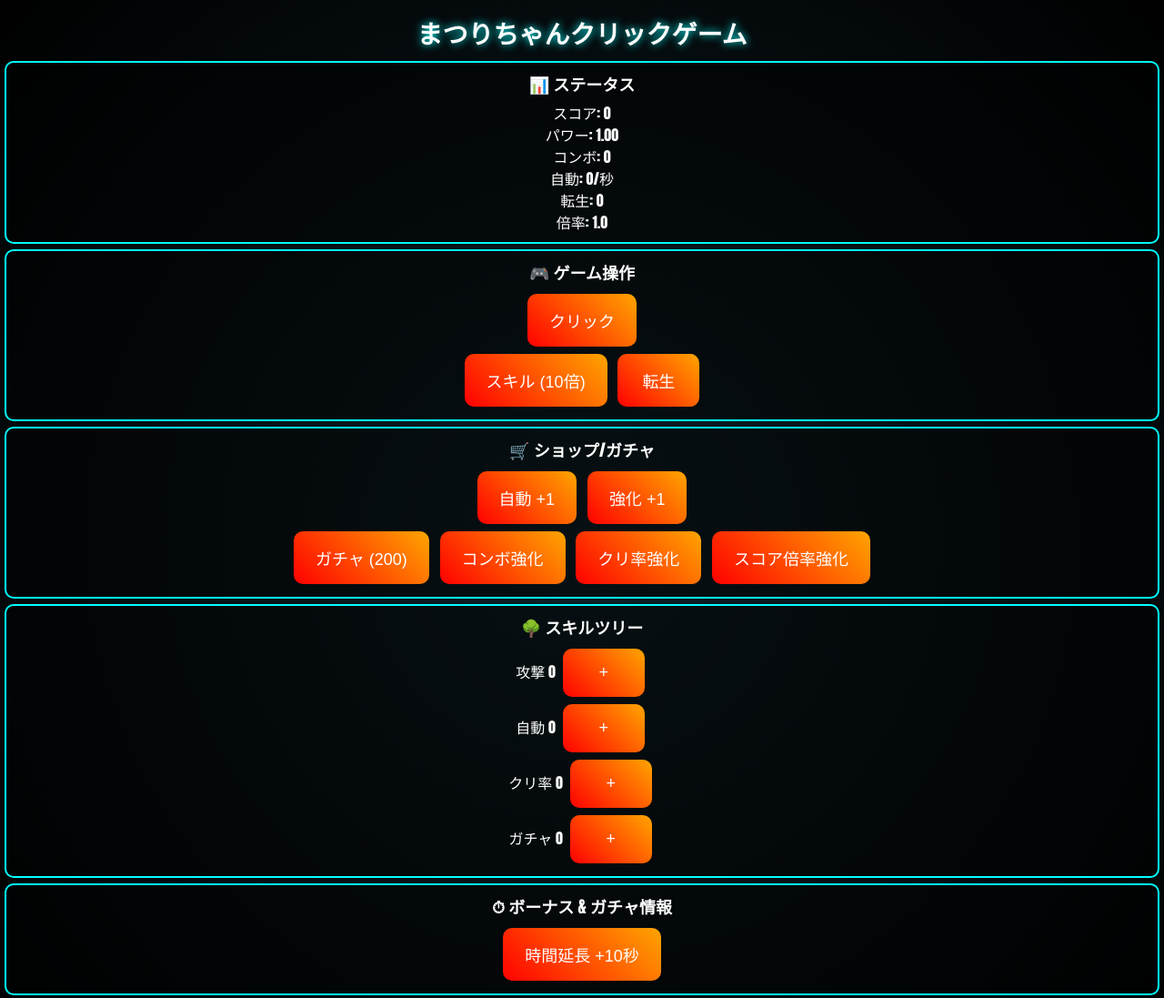
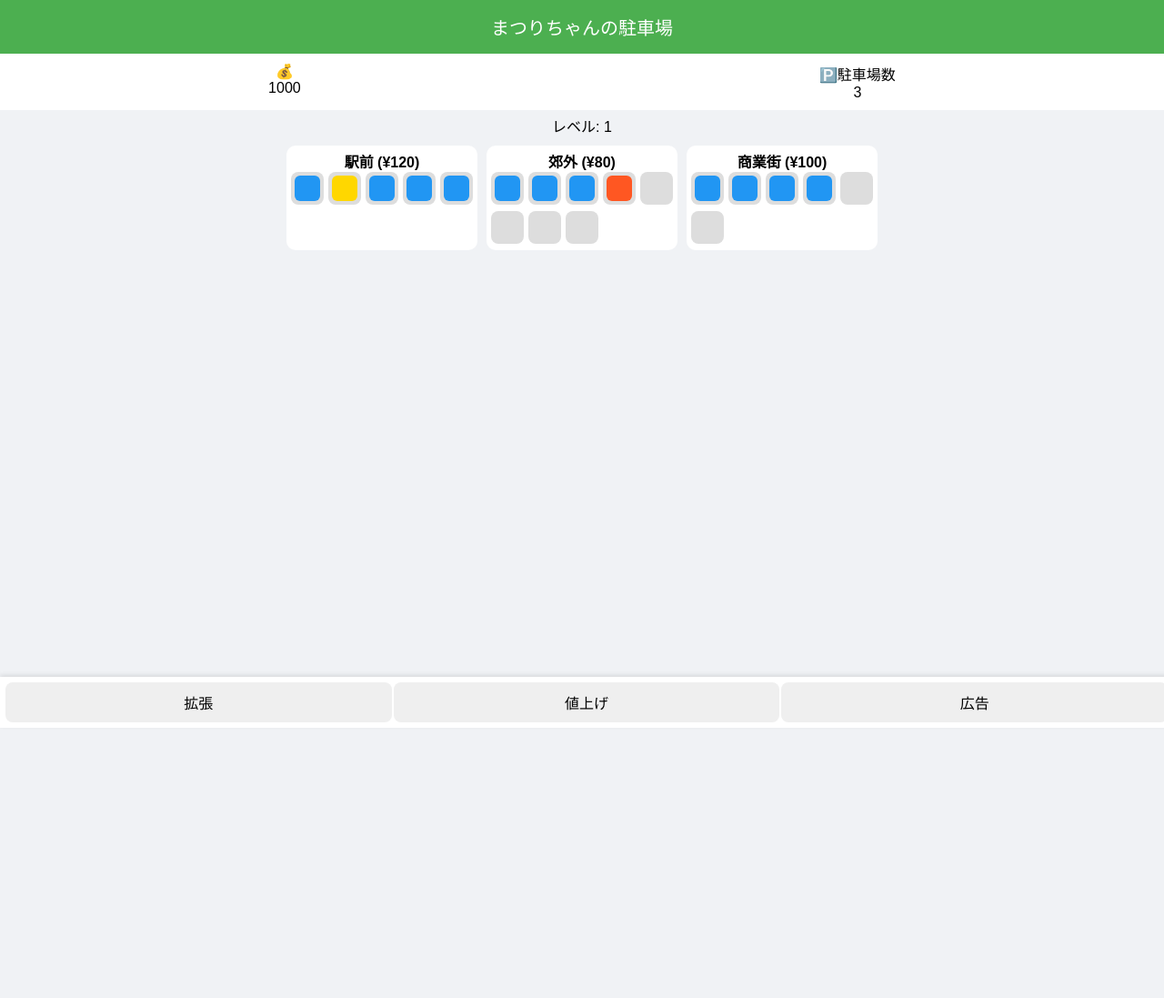
Before and after one commit to gatiimu/-, a plain HTML site: page index.html in a window 1280 px wide. Shown: the top 1097 px of the page at 91% size. After the commit the page ends 800 px from the top, so only its background shows below. Drawn offline with Linux system fonts and the light colour scheme.

Commit message:
Update title and restructure HTML layout

```diff
--- a/index.html
+++ b/index.html
@@ -2,261 +2,229 @@
 <html lang="ja">
 <head>
 <meta charset="UTF-8">
-<title>神クリックゲーム v3 アップグレード版</title>
 <meta name="viewport" content="width=device-width, initial-scale=1.0">
+<title>まつりちゃんの駐車場</title>
 <style>
-html { touch-action: manipulation; font-size:16px; }
-body { text-align:center; font-family:Impact,sans-serif; background:radial-gradient(circle,#0f2027,#000); color:white; margin:0; padding:5px;}
-h1{ font-size:28px; text-shadow:0 0 10px cyan; margin:10px 0;}
-button { padding:16px 24px; margin:4px; font-size:18px; border:none; border-radius:10px; background:linear-gradient(45deg, red, orange); color:white; min-width:90px; }
-.effect { position:absolute; animation: float 0.8s forwards; font-weight:bold; }
-@keyframes float { to { transform: translateY(-80px); opacity:0;} }
-.menu-section { border:2px solid cyan; border-radius:10px; padding:10px; margin:6px 0; background: rgba(0,0,0,0.5);}
-.menu-section h2 { margin:0 0 6px 0; cursor:pointer; user-select:none; font-size:18px; }
-.menu-content.hidden { display:none; }
-#volumeSlider { width:80%; }
-@media(max-width:480px){ button{font-size:16px; padding:12px 18px;} }
+body { margin:0; font-family:sans-serif; background:#f0f2f5; }
+.header { background:#4CAF50; color:white; padding:15px; font-size:20px; text-align:center; }
+.stats { display:flex; justify-content:space-around; padding:10px; background:white; }
+.stat { text-align:center; }
+#parksContainer { display:flex; flex-wrap:wrap; justify-content:center; }
+.parkBox { background:white; border-radius:10px; margin:5px; padding:5px; width:200px; }
+.parkTitle { text-align:center; font-weight:bold; }
+#level { text-align:center; margin:5px; }
+#adNotice { text-align:center; color:#ff5722; font-weight:bold; }
+#parking { display:grid; grid-template-columns: repeat(5,1fr); gap:5px; }
+.slot { background:#ddd; aspect-ratio:1; border-radius:8px; position:relative; overflow:hidden; margin-bottom:2px; }
+.car { position:absolute; width:80%; height:80%; border-radius:6px; top:10%; left:10%; transition:top 1s ease, left 1s ease; }
+.controls { position:fixed; bottom:0; width:100%; display:flex; background:white; padding:5px; box-shadow:0 -2px 5px rgba(0,0,0,0.1);}
+button { flex:1; margin:1px; padding:10px; font-size:16px; border:none; border-radius:8px; }
+.pop { position:absolute; color:white; font-weight:bold; pointer-events:none; animation:pop 1s ease forwards; }
+@keyframes pop { 0% {opacity:1; transform:translateY(0);} 100% {opacity:0; transform:translateY(-50px);} }
 </style>
 </head>
 <body>
 
-<h1>まつりちゃんクリックゲーム</h1>
+<div class="header">まつりちゃんの駐車場</div>
 
-<div class="menu-section">
-<h2 onclick="toggleMenu(this)">📊 ステータス</h2>
-<div class="menu-content" id="statusMenu">
-スコア: <span id="score">0</span><br>
-パワー: <span id="power">1</span><br>
-コンボ: <span id="combo">0</span><br>
-自動: <span id="auto">0</span>/秒<br>
-転生: <span id="rebirth">0</span><br>
-倍率: <span id="multi">1</span><br>
-</div>
+<div class="stats">
+  <div class="stat">💰<br><span id="money">0</span></div>
+  <div class="stat">🅿️駐車場数<br><span id="parkCount">0</span></div>
 </div>
 
-<div class="menu-section">
-<h2 onclick="toggleMenu(this)">🎮 ゲーム操作</h2>
-<div class="menu-content" id="gameMenu">
-<button id="clickBtn">クリック</button><br>
-<button onclick="skill()">スキル (10倍)</button>
-<button onclick="rebirthAction()">転生</button>
-</div>
+<div id="level">レベル: <span id="levelNum">1</span></div>
+<div id="adNotice"></div>
+
+<div id="parksContainer"></div>
+
+<div class="controls">
+  <button onclick="expandAll()">拡張</button>
+  <button onclick="priceUpAll()">値上げ</button>
+  <button onclick="advertiseAll()">広告</button>
 </div>
 
-<div class="menu-section">
-<h2 onclick="toggleMenu(this)">🛒 ショップ/ガチャ</h2>
-<div class="menu-content" id="shopMenu">
-<button onclick="buyAuto(1)">自動 +1</button>
-<button onclick="buyPower(1)">強化 +1</button><br>
-<button onclick="gacha()">ガチャ (200)</button>
-<button onclick="buyEnhancement('combo',1)">コンボ強化</button>
-<button onclick="buyEnhancement('crit',1)">クリ率強化</button>
-<button onclick="buyEnhancement('multi',1)">スコア倍率強化</button>
-</div>
-</div>
+<script>
+// ====== データ ======
+let money = 1000;
+let adBoost = 0;
+let totalEarned = 0;
+let level = 1;
 
-<div class="menu-section">
-<h2 onclick="toggleMenu(this)">🌳 スキルツリー</h2>
-<div class="menu-content" id="skillMenu">
-攻撃 <span id="s_click">0</span> <button onclick="buySkill('click')">+</button><br>
-自動 <span id="s_auto">0</span> <button onclick="buySkill('auto')">+</button><br>
-クリ率 <span id="s_crit">0</span> <button onclick="buySkill('crit')">+</button><br>
-ガチャ <span id="s_gacha">0</span> <button onclick="buySkill('gacha')">+</button><br>
-</div>
-</div>
+// 複数駐車場
+let parks = [
+  { name:"駅前", slots:5, price:120, cars:[], demandBase:1.0 },
+  { name:"郊外", slots:8, price:80, cars:[], demandBase:0.6 },
+  { name:"商業街", slots:6, price:100, cars:[], demandBase:0.8 }
+];
 
-<div class="menu-section">
-<h2 onclick="toggleMenu(this)">⏱ ボーナス & ガチャ情報</h2>
-<div class="menu-content" id="bonusMenu">
-<button onclick="buyTimeExtension()">時間延長 +10秒</button>
-</div>
-</div>
+// 実績
+let achievements = [
+  { id:"money1", text:"1万円達成", done:false, check:()=> totalEarned>=10000 },
+  { id:"vip1", text:"VIP車入庫", done:false, check:()=> parks.some(p=>p.cars.some(c=>c.type==="VIP")) },
+  { id:"slots20", text:"合計スロット20台", done:false, check:()=> parks.reduce((a,b)=>a+b.slots,0)>=20 }
+];
 
-<div class="menu-section">
-<h2 onclick="toggleMenu(this)">🔊 音量設定</h2>
-<div class="menu-content" id="volumeMenu">
-<input type="range" min="0" max="1" step="0.01" id="volumeSlider" value="0.5">
-<span id="volumeValue">50%</span>
-</div>
-</div>
-
-<div id="msg" style="margin:6px;"></div>
-
-<audio id="audioClick" src="https://arspark.jp/material/wp-content/uploads/2023/08/arsnd_00236_buttonon.mp3"></audio>
-<audio id="audioCrit" src="https://orangefreesounds.com/wp-content/uploads/2024/01/Critical-hit-sound-effect.mp3"></audio>
-<audio id="audioGacha" src="https://arspark.jp/material/wp-content/uploads/2023/08/arsnd_00246_rareitem.mp3"></audio>
-<audio id="audioSkill" src="https://arspark.jp/material/wp-content/uploads/2023/04/arsnd_00029_levelups.mp3"></audio>
-<audio id="audioLevelUp" src="https://orangefreesounds.com/wp-content/uploads/2024/12/Game-level-up-sound-effect.mp3"></audio>
-<audio id="audioRebirth" src="https://arspark.jp/material/wp-content/uploads/2023/04/arsnd_00003_coinmari.mp3"></audio>
-
-<script>
-// --- メニュー開閉 ---
-function toggleMenu(header){ header.nextElementSibling.classList.toggle("hidden"); }
-
-// --- ゲーム初期値 ---
-let score=0, time=10, combo=0;
-let power=parseFloat(localStorage.getItem("p"))||1;
-let auto=parseFloat(localStorage.getItem("a"))||0;
-let high=parseInt(localStorage.getItem("h"))||0;
-let rebirth=parseInt(localStorage.getItem("r"))||0;
-let skillActive=false;
-let skills=JSON.parse(localStorage.getItem("skills"))||{click:0,auto:0,crit:0,gacha:0};
-let multiBonus=parseFloat(localStorage.getItem("multiBonus"))||1;
-
-// 購入回数管理（価格上昇用）
-let buyCount = JSON.parse(localStorage.getItem("buyCount")) || {combo:0,crit:0,multi:0,power:0,auto:0,skill:{click:0,auto:0,crit:0,gacha:0}};
-
-const el=id=>document.getElementById(id);
-let lastSound=0;
-function playSound(id){const now=Date.now();if(now-lastSound<50)return;el(id).currentTime=0;el(id).play();lastSound=now;}
-function updateUI(){
-  el("score").textContent=Math.floor(score);
-  el("power").textContent=power.toFixed(2);
-  el("combo").textContent=combo;
-  el("auto").textContent=auto;
-  el("multi").textContent=multiBonus.toFixed(1);
-  el("s_click").textContent=skills.click;
-  el("s_auto").textContent=skills.auto;
-  el("s_crit").textContent=skills.crit;
-  el("s_gacha").textContent=skills.gacha;
+// ====== 車生成 ======
+function createCar(){
+  const types = [
+    { type:"普通", rate:1, color:"#2196F3", stay:Math.random()*10+5 },
+    { type:"高級", rate:3, color:"#FFD700", stay:Math.random()*15+5 },
+    { type:"スポーツ", rate:5, color:"#FF5722", stay:Math.random()*20+5 },
+    { type:"VIP", rate:10, color:"#9C27B0", stay:Math.random()*25+10 }
+  ];
+  let r = Math.random();
+  let t;
+  if(r<0.03) t=types[3];
+  else if(r<0.1) t=types[2];
+  else if(r<0.2) t=types[1];
+  else t=types[0];
+  return { type:t.type, rate:t.rate, color:t.color, stay:t.stay };
 }
 
-// --- クリックアクション ---
-function clickAction(x=200,y=300){
-  playSound("audioClick");
-  let multi = 1 + Math.log2(combo+1);
-  let critChance = 0.1 + skills.crit*0.02;
-  let crit = Math.random() < critChance;
-  if(crit) playSound("audioCrit");
-  let gain = power * multi * (1 + rebirth*0.2) * (1 + skills.click*0.2) * multiBonus;
-  if(skillActive) gain *= 10;
-  score += gain; combo += skills.click;
-  clearTimeout(window.comboReset);
-  window.comboReset=setTimeout(()=>combo=0,1000);
-  updateUI();
-  show("+"+gain.toFixed(1), x, y, crit);
-  if(score>high && score-high>10) playSound("audioLevelUp");
+// ====== 需要計算 ======
+function getDemand(park){
+  let d = park.demandBase - (park.price/400);
+  d += adBoost;
+  d += (Math.random()-0.5)*0.2;
+  d *= 1+(level-1)*0.1;
+  return Math.max(0.05, Math.min(1,d));
 }
 
-// --- スキル発動 ---
-function skill(){ if(skillActive) return; skillActive=true; el("msg").textContent="🔥10倍中！"; playSound("audioSkill"); setTimeout(()=>{skillActive=false;el("msg").textContent="";},5000); }
-
-// --- 転生 ---
-function rebirthAction(){
-  let rp = Math.floor(Math.sqrt(score/1000));
-  if(rp<=0){ alert("スコア不足"); return; }
-  if(!confirm("転生して "+rp+" ポイント獲得？")) return;
-  rebirth += rp; score=0; power=1; auto=0; combo=0;
-  localStorage.setItem("r",rebirth);
-  localStorage.setItem("p",power);
-  localStorage.setItem("a",auto);
-  updateUI();
-  playSound("audioRebirth");
+// ====== 更新 ======
+function update(){
+  document.getElementById("money").textContent=Math.floor(money);
+  document.getElementById("levelNum").textContent=level;
+  document.getElementById("adNotice").textContent=adBoost>0?"📢 広告中!":"";
+  document.getElementById("parkCount").textContent=parks.length;
+  renderParks();
+  checkAchievements();
 }
 
-// --- スキル購入（RP使用） ---
-function buySkill(type){
-  let cost = Math.floor(1 * Math.pow(1.5, buyCount.skill[type])); // RP消費上昇
-  if(rebirth < cost){ alert("RP不足"); return; }
-  rebirth -= cost;
-  skills[type]++;
-  buyCount.skill[type]++;
-  localStorage.setItem("skills", JSON.stringify(skills));
-  localStorage.setItem("r", rebirth);
-  localStorage.setItem("buyCount", JSON.stringify(buyCount));
-  updateUI();
+// ====== 駐車場描画 ======
+function renderParks(){
+  const container=document.getElementById("parksContainer");
+  container.innerHTML="";
+  parks.forEach((park,i)=>{
+    const box=document.createElement("div");
+    box.className="parkBox";
+    const title=document.createElement("div");
+    title.className="parkTitle";
+    title.textContent=`${park.name} (¥${park.price})`;
+    box.appendChild(title);
+
+    const grid=document.createElement("div");
+    grid.style.display="grid";
+    grid.style.gridTemplateColumns="repeat(5,1fr)";
+    grid.style.gap="5px";
+    for(let j=0;j<park.slots;j++){
+      const slot=document.createElement("div");
+      slot.className="slot";
+      if(park.cars[j]){
+        const car=document.createElement("div");
+        car.className="car";
+        car.style.background=park.cars[j].color;
+        slot.appendChild(car);
+      }
+      grid.appendChild(slot);
+    }
+    box.appendChild(grid);
+    container.appendChild(box);
+  });
 }
 
-// --- ガチャ ---
-function gacha(){
-  if(score<200){ el("msg").textContent="スコア不足"; return; }
-  score -= 200; updateUI();
-  let slot=document.createElement("div"); slot.className="effect";
-  slot.style.left="50%"; slot.style.top="50%"; slot.style.fontSize="24px"; slot.style.transform="translate(-50%, -50%)";
-  document.body.appendChild(slot);
-  let count=0;
-  let spin=setInterval(()=>{
-    const icons=["🎁","✨","💎","🔥"];
-    slot.textContent = icons[Math.floor(Math.random()*icons.length)];
-    count++;
-    if(count>10){
-      clearInterval(spin);
-      let luck = skills.gacha*0.02;
-      let r = Math.random() + luck;
-      let msg="", color="";
-      if(r<0.5){ power+=1; msg="ノーマル +1"; color="yellow"; playSound("audioClick"); }
-      else if(r<0.8){ auto+=2; msg="レア 自動+2"; color="blue"; playSound("audioSkill"); }
-      else if(r<0.95){ combo+=10; msg="激レア コンボ+10"; color="purple"; playSound("audioSkill"); }
-      else{ power*=2; msg="神 パワー2倍"; color="red"; playSound("audioSkill"); }
-      slot.textContent=msg; slot.style.color=color; slot.style.fontSize="28px"; setTimeout(()=>slot.remove(),1500);
-      updateUI();
-    }
-  },100);
+// ====== 拡張/値上げ/広告全体 ======
+function expandAll(){
+  parks.forEach(p=>{
+    if(money>=500){ money-=500; p.slots++; }
+  });
+  save();
+  update();
+}
+function priceUpAll(){
+  parks.forEach(p=>p.price+=20);
+  save();
+  update();
+}
+function advertiseAll(){
+  if(money>=500){ money-=500; adBoost=0.5; save(); }
 }
 
-// --- アップグレード購入 ---
-function buyEnhancement(type, count=1){
-  const baseCost = {combo:150, crit:150, multi:300};
-  let cost=0;
-  for(let i=0;i<count;i++){
-    cost += Math.floor(baseCost[type]*Math.pow(1.2, buyCount[type]));
-    buyCount[type]++;
-  }
-  if(score<cost){ alert("スコア不足"); return; }
-
-  score -= cost;
-  switch(type){
-    case "combo": skills.click+=count; el("msg").textContent=`コンボ強化 +${count}`; break;
-    case "crit": skills.crit+=count; el("msg").textContent=`クリ率強化 +${count}`; break;
-    case "multi": multiBonus+=0.1*count; el("msg").textContent=`スコア倍率強化 +${(0.1*count).toFixed(1)}倍`; break;
-  }
-  localStorage.setItem("skills", JSON.stringify(skills));
-  localStorage.setItem("multiBonus", multiBonus);
-  localStorage.setItem("buyCount", JSON.stringify(buyCount));
-  updateUI();
+// ====== 実績 ======
+function checkAchievements(){
+  achievements.forEach(a=>{
+    if(!a.done && a.check()){ a.done=true; alert("🎉 実績解除: "+a.text); }
+  });
 }
 
-// --- 自動収益とパワー購入 ---
-function buyAuto(count=1){
-  const base=50; let cost=0;
-  for(let i=0;i<count;i++){ cost+=Math.floor(base*Math.pow(1.3,buyCount.auto)); buyCount.auto++; }
-  if(score<cost){ alert("スコア不足"); return; }
-  score-=cost; auto+=count; localStorage.setItem("a",auto); localStorage.setItem("buyCount", JSON.stringify(buyCount)); updateUI();
-}
-function buyPower(count=1){
-  const base=100; let cost=0;
-  for(let i=0;i<count;i++){ cost+=Math.floor(base*Math.pow(1.3,buyCount.power)); buyCount.power++; }
-  if(score<cost){ alert("スコア不足"); return; }
-  score-=cost; power+=count; localStorage.setItem("p",power); localStorage.setItem("buyCount", JSON.stringify(buyCount)); updateUI();
+// ====== ポップアップ収益 ======
+function showPop(text,color,slotElem){
+  const pop=document.createElement("div");
+  pop.className="pop";
+  pop.style.background=color;
+  pop.textContent=text;
+  slotElem.appendChild(pop);
+  setTimeout(()=>pop.remove(),1000);
 }
 
-// --- 時間延長 ---
-function buyTimeExtension(){ let cost=150; if(score<cost){ alert("スコア不足"); return; } score-=cost; time+=10; el("msg").textContent="⏱ 10秒延長!"; updateUI(); }
-
-// --- エフェクト表示 ---
-function show(text,x,y,crit){
-  let e=document.createElement("div"); e.className="effect";
-  e.textContent=text; e.style.left=x+"px"; e.style.top=y+"px";
-  e.style.color=crit?"red":"yellow";
-  document.body.appendChild(e); setTimeout(()=>e.remove(),800);
+// ====== レベルアップ ======
+function checkLevel(){
+  const newLevel=Math.floor(totalEarned/20000)+1;
+  if(newLevel>level){
+    level=newLevel;
+    alert(`⚡ レベルアップ! レベル${level}`);
+  }
 }
 
-// --- クリックボタン ---
-el("clickBtn").onclick=e=>{clickAction(e.clientX,e.clientY);};
-el("clickBtn").addEventListener("touchstart",e=>{e.preventDefault();clickAction(e.touches[0].clientX,e.touches[0].clientY);});
+// ====== メインループ ======
+setInterval(()=>{
+  parks.forEach((park,pi)=>{
+    // 入庫
+    if(park.cars.length<park.slots && Math.random()<getDemand(park)){
+      park.cars.push(createCar());
+    }
+    // 滞在減少
+    park.cars.forEach(c=>c.stay--);
+    // 出庫
+    const leaving=park.cars.filter(c=>c.stay<=0);
+    park.cars=park.cars.filter(c=>c.stay>0);
+    leaving.forEach((c,ci)=>{
+      const earning=park.price*c.rate;
+      money+=earning;
+      totalEarned+=earning;
+    });
+  });
+  adBoost*=0.9;
+  checkLevel();
+  update();
+},1000);
 
-// --- 音量調整 ---
-const volumeSlider=el("volumeSlider"); const volumeValue=el("volumeValue");
-volumeSlider.oninput=()=>{ let vol=parseFloat(volumeSlider.value); ["audioClick","audioCrit","audioGacha","audioSkill","audioLevelUp","audioRebirth"].forEach(id=>el(id).volume=vol); volumeValue.textContent=Math.round(vol*100)+"%"; }
+// ====== セーブ/ロード ======
+function save(){
+  const data={money,adBoost,parks,totalEarned,level,time:Date.now()};
+  localStorage.setItem("parkingGame2",JSON.stringify(data));
+}
+function load(){
+  const raw=localStorage.getItem("parkingGame2");
+  if(!raw) return;
+  const data=JSON.parse(raw);
+  money=data.money??1000;
+  adBoost=data.adBoost??0;
+  parks=data.parks??parks;
+  totalEarned=data.totalEarned??0;
+  level=data.level??1;
+  if(data.time){
+    const seconds=Math.min((Date.now()-data.time)/1000,3600*4);
+    const potential=Math.floor(seconds*parks.reduce((a,b)=>a.slots+b.slots,0)*100*0.2);
+    money+=potential;
+    totalEarned+=potential;
+    alert(`💰 放置報酬: ${Math.floor(potential)}円`);
+  }
+}
+setInterval(save,5000);
+window.addEventListener("beforeunload",save);
+load();
+update();
+</script>
 
-// --- 放置報酬 ---
-window.onload=()=>{
-  let last=localStorage.getItem("last");
-  if(last){ let diff=(Date.now()-last)/1000; score+=diff*auto*(1+rebirth*0.2)*(1+skills.auto*0.5)*multiBonus; }
-  updateUI();
-};
-window.onbeforeunload=()=>{ localStorage.setItem("last",Date.now()); }
-
-</script>
 </body>
 </html>
```
